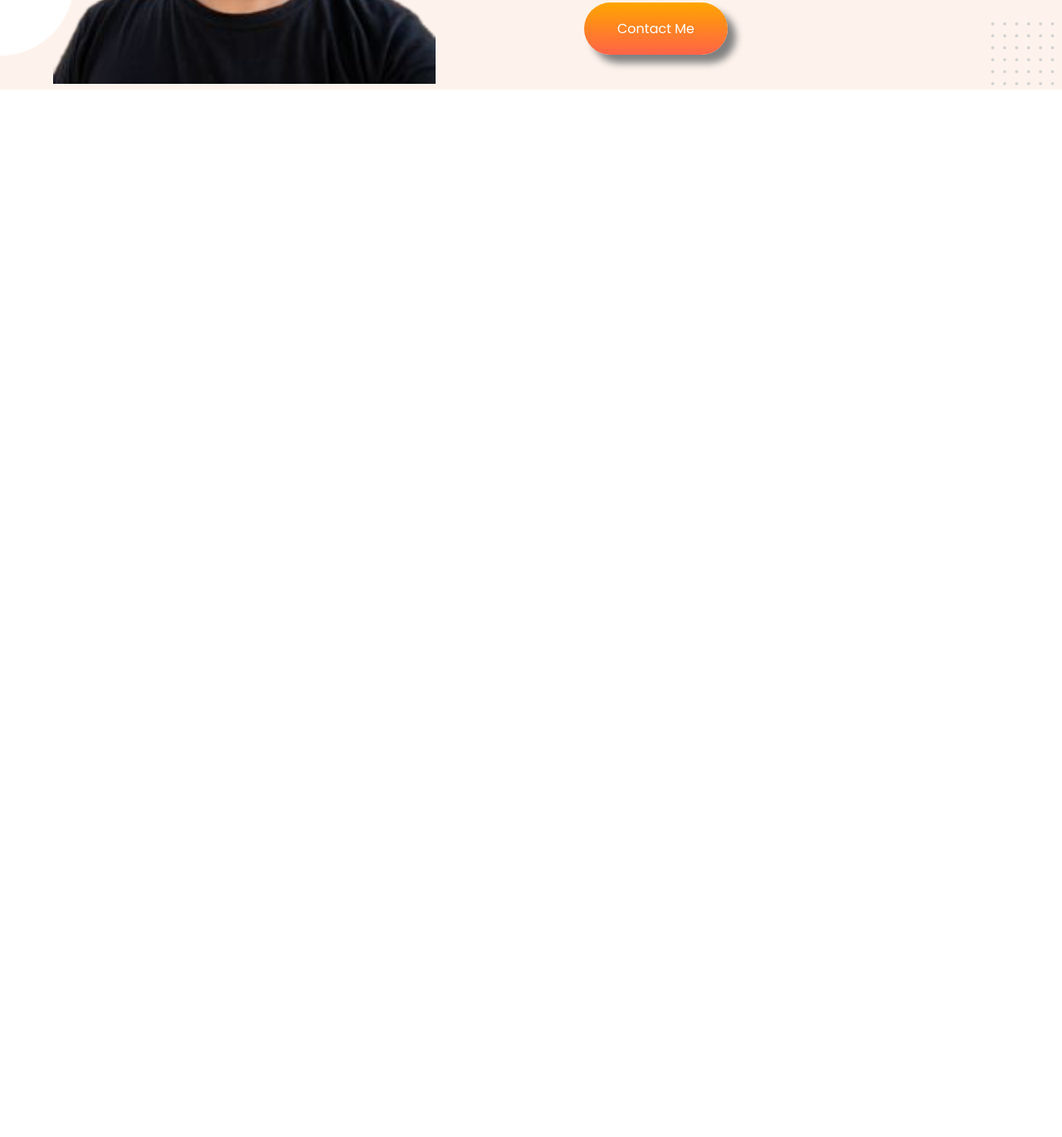
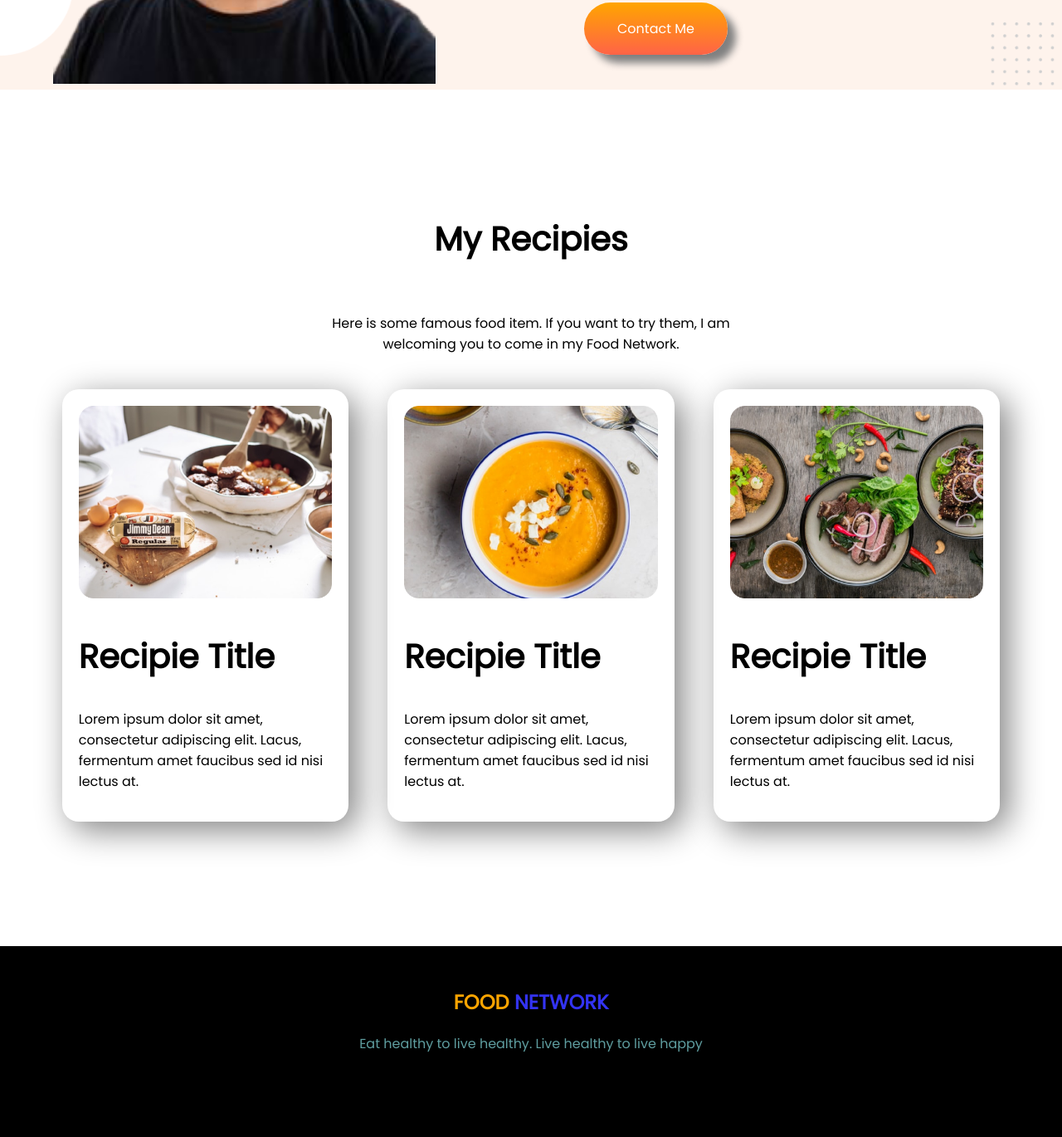
Before and after one commit to mdrajuahmed9181/food-network, a plain HTML site: page index.html in a window 1280 px wide. Shown: the part 1044-2414 px from the top of the page at 83% size. Before the commit the page ends 1302 px from the top, so only its background shows below. Drawn offline with Linux system fonts and the light colour scheme.

Commit message:
last commit

```diff
--- a/index.html
+++ b/index.html
@@ -13,10 +13,10 @@
 </head>
 
 <body>
-    <section class="top-banner">
+    <section class="top-banner flaxible-container">
         <div class="half-width">
             <h1><span class="orange-color">Skip</span> The Diet, <br> Just Eat Healthy <br>With Food Network</h1>
-            <p>
+            <p class="width">
                 Imagine you don't need a diet because we provide
                 healthy and delicious food for you!
             </p>
@@ -26,24 +26,67 @@
             <img src=" images/male/young-guy-holding-fresh-burger_79782-176-removebg-preview.png" alt="">
         </div>
     </section>
-    <section class="middle-banner">
+    <section class="middle-banner flaxible-container">
         <div class="half-width">
             <img src="images/male/162914733_1185882365210281_2954416558845311803_n-removebg-preview.png" alt="">
         </div>
         <div class="half-width">
             <h1>About Me</h1>
-            <p>
-                Lorem ipsum dolor sit amet, consectetur adipiscing
-                elit. Condimentum diam orci pretium a pharetra,
-                feugiat cursus. Dictumst risus, sem egestas odio cras
-                adipiscing vulputate. Nisi, risus in suscipit non. Non
-                commodo volutpat, pharetra, vel.
+            <p class="width">
+                This is Raju Ahmed from satkhira, Khulna, Bangladesh. Though I am a student of graduation first year of
+                History, I can cook different types of food item. If you want to eat my food item, you can come with
+                your family and friends.
             </p>
-            <br><a class="link-button" target=" _blank" href="https://web.programming-hero.com/web-4/video/">Contact
+            <br><a class="link-button" target=" _blank" href="https://www.facebook.com/">Contact
                 Me</a>
         </div>
     </section>
+    <section>
+        <div class="alin-center">
+            <h1>My Recipies</h1>
+            <p class="align-width">Here is some famous food item. If you want to try them, I am welcoming you to come in
+                my Food Network.</p>
+        </div>
 
+        <div class="flaxible-container last-width">
+            <div class="one-third-width">
+                <img src="images/food/Project Cover.jpg" alt="">
+                <h1>Recipie Title</h1>
+                <p>
+                    Lorem ipsum dolor sit amet,
+                    consectetur adipiscing elit. Lacus,
+                    fermentum amet faucibus sed id nisi
+                    lectus at.
+                </p>
+            </div>
+            <div class="one-third-width">
+                <img src="images/food/Project Cover.png" alt="">
+                <h1>Recipie Title</h1>
+                <p>
+                    Lorem ipsum dolor sit amet,
+                    consectetur adipiscing elit. Lacus,
+                    fermentum amet faucibus sed id nisi
+                    lectus at.
+                </p>
+            </div>
+            <div class="one-third-width">
+                <img src="images/food/Project Cover1.jpg" alt="">
+                <h1>Recipie Title</h1>
+                <p>
+                    Lorem ipsum dolor sit amet,
+                    consectetur adipiscing elit. Lacus,
+                    fermentum amet faucibus sed id nisi
+                    lectus at.
+                </p>
+            </div>
+        </div>
+    </section>
+    <footer class="alin-center bg-color">
+        <h2 class="color-blue"><span class="orange-color">FOOD</span> NETWORK</h2>
+        <p>
+            Eat healthy to live healthy. Live healthy to live happy
+        </p>
+    </footer>
 </body>
 
 </html>
--- a/style.css
+++ b/style.css
@@ -8,9 +8,10 @@ h1{
 .orange-color{
     color: orange;
 }
-section{
+.flaxible-container{
     display: flex;
     margin-bottom: 150px;
+
 }
 .half-width{
     width: 50%;
@@ -34,7 +35,7 @@ section{
     background-size: 100%;
 
 }
-p{
+.width{
     width: 400px;
   font-size: 20px;
 }
@@ -42,3 +43,36 @@ a{
     box-shadow: 10px 10px 10px gray;
 
 }
+.alin-center{
+    text-align: center;
+}
+.align-width{
+padding: 2% 30%;
+}
+.one-third-width{
+    width: 27%;
+    margin-left: 2%;
+    margin-right: 2%;
+    box-shadow: 10px 10px 40px gray;
+    padding: 20px;
+    border-radius: 20px;
+
+}
+.one-third-width img{
+    width: 100%;
+    margin: %;
+}
+.last-width{
+    width: 92%%;
+    padding-left: 4%;
+    padding-right: 4%;
+}
+.bg-color{
+    background-color: black;
+    color: cadetblue;
+    height: 200px;
+    padding-top: 30px;
+}
+.color-blue{
+color: rgb(51, 51, 243);
+}
```
Also changed, not shown: images/food/Project Cover.jpg (added), images/food/Project Cover1.jpg (added), images/food/Project Cover8.png (deleted), 1 other file.
